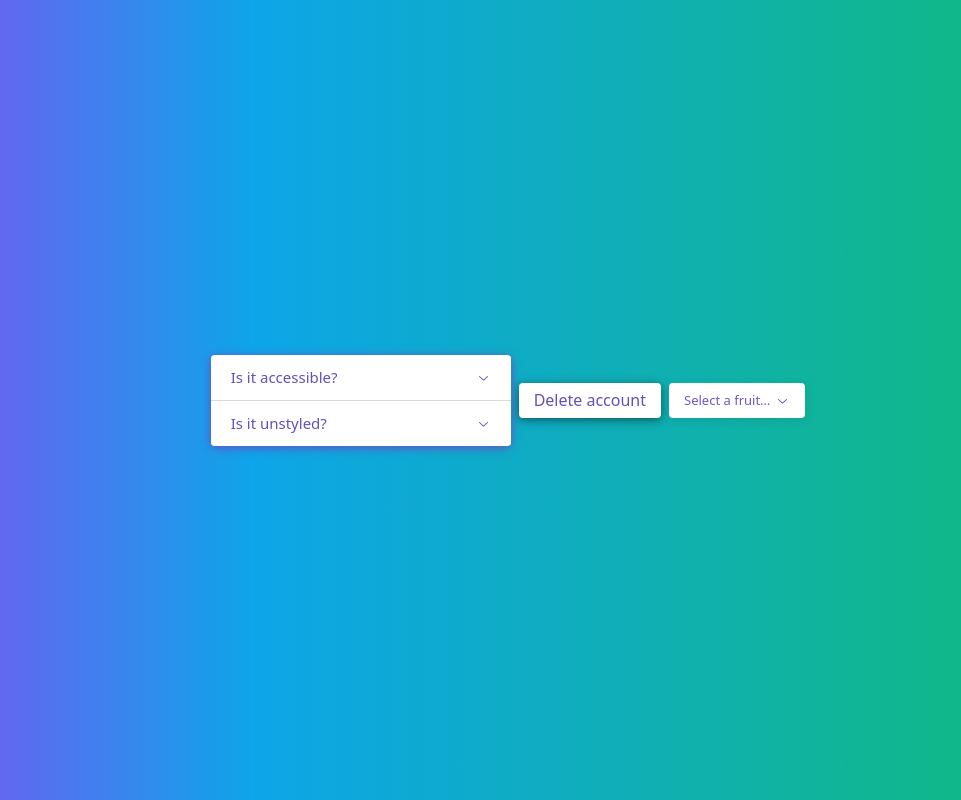
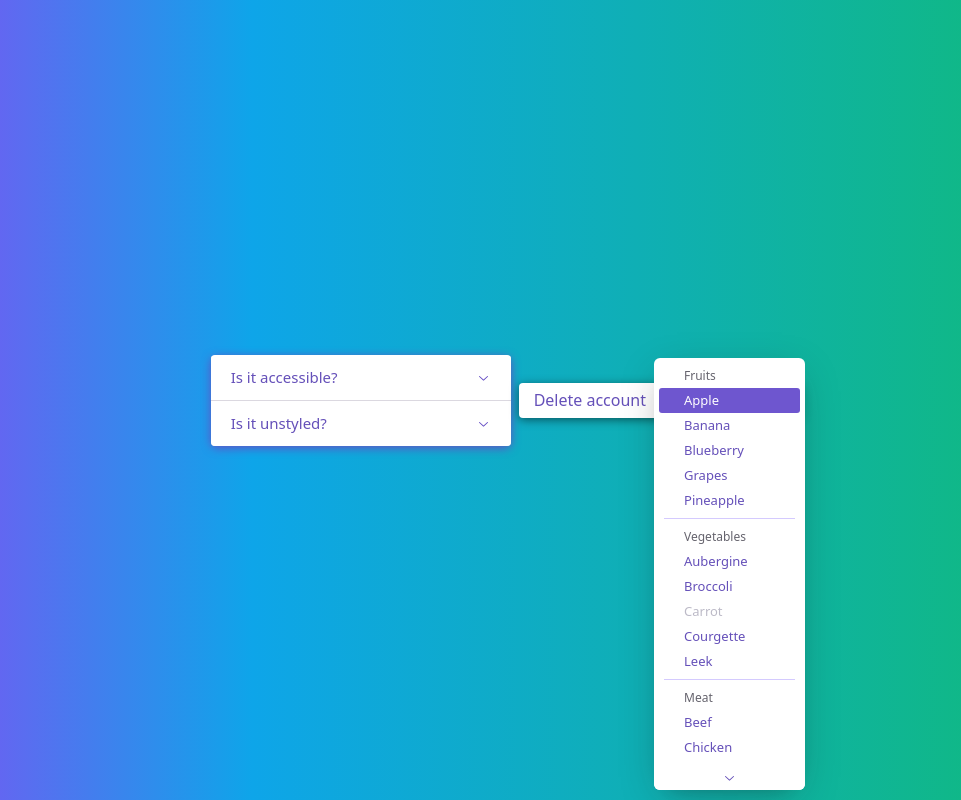
Before and after one commit to andre-gra/oryx-ui, a React (Vite) app: page / in a window 1280 px wide. Shown: the whole page, without its empty margins (132-1093 px from the left). Built offline with nearby package versions, Linux system fonts and the light colour scheme; what tailwindcss-animated would draw is missing.

Commit message:
move classes inside components

```diff
--- a/src/ui/demo/SelectDemo.tsx
+++ b/src/ui/demo/SelectDemo.tsx
@@ -3,37 +3,40 @@ import * as Select from '../components/Select'
 import { SelectGroupItem } from '../components/Select/SelectGroupItem'
 
 const SelectDemo = () => (
-  <Select.Root>
+  <Select.Root
+    onOpenChange={() =>window.alert('openOnChange')}
+    defaultOpen={true}
+    >
     <Select.Trigger
-      className="inline-flex items-center justify-center rounded px-[15px] text-[13px] leading-none h-[35px] gap-[5px] bg-white text-violet11 shadow-[0_2px_10px] shadow-black/10 hover:bg-mauve3 focus:shadow-[0_0_0_2px] focus:shadow-black data-[placeholder]:text-violet9 outline-none"
       aria-label="Food"
+      backgroundColor="bg-red6"
     >
       <Select.Value placeholder="Select a fruit…" />
-      <Select.Icon className="text-violet11">
+      <Select.Icon>
         <ChevronDownIcon />
       </Select.Icon>
     </Select.Trigger>
     <Select.Portal>
-      <Select.Content className="overflow-hidden bg-white rounded-md shadow-[0px_10px_38px_-10px_rgba(22,_23,_24,_0.35),0px_10px_20px_-15px_rgba(22,_23,_24,_0.2)]">
-        <Select.ScrollUpButton className="flex items-center justify-center h-[25px] bg-white text-violet11 cursor-default">
+      <Select.Content>
+        <Select.ScrollUpButton>
           <ChevronUpIcon />
         </Select.ScrollUpButton>
-        <Select.Viewport className="p-[5px]">
+        <Select.Viewport>
           <Select.Group>
-            <Select.Label className="px-[25px] text-xs leading-[25px] text-mauve11">
+            <Select.Label>
               Fruits
             </Select.Label>
-            <SelectGroupItem value="apple">Apple</SelectGroupItem>
+            <SelectGroupItem className='text-red-600' value="apple">Apple</SelectGroupItem>
             <SelectGroupItem value="banana">Banana</SelectGroupItem>
             <SelectGroupItem value="blueberry">Blueberry</SelectGroupItem>
             <SelectGroupItem value="grapes">Grapes</SelectGroupItem>
             <SelectGroupItem value="pineapple">Pineapple</SelectGroupItem>
           </Select.Group>
 
-          <Select.Separator className="h-[1px] bg-violet6 m-[5px]" />
+          <Select.Separator />
 
           <Select.Group>
-            <Select.Label className="px-[25px] text-xs leading-[25px] text-mauve11">
+            <Select.Label>
               Vegetables
             </Select.Label>
             <SelectGroupItem value="aubergine">Aubergine</SelectGroupItem>
@@ -45,10 +48,10 @@ const SelectDemo = () => (
             <SelectGroupItem value="leek">Leek</SelectGroupItem>
           </Select.Group>
 
-          <Select.Separator className="h-[1px] bg-violet6 m-[5px]" />
+          <Select.Separator />
 
           <Select.Group>
-            <Select.Label className="px-[25px] text-xs leading-[25px] text-mauve11">
+            <Select.Label>
               Meat
             </Select.Label>
             <SelectGroupItem value="beef">Beef</SelectGroupItem>
@@ -57,7 +60,7 @@ const SelectDemo = () => (
             <SelectGroupItem value="pork">Pork</SelectGroupItem>
           </Select.Group>
         </Select.Viewport>
-        <Select.ScrollDownButton className="flex items-center justify-center h-[25px] bg-white text-violet11 cursor-default">
+        <Select.ScrollDownButton>
           <ChevronDownIcon />
         </Select.ScrollDownButton>
       </Select.Content>
```
